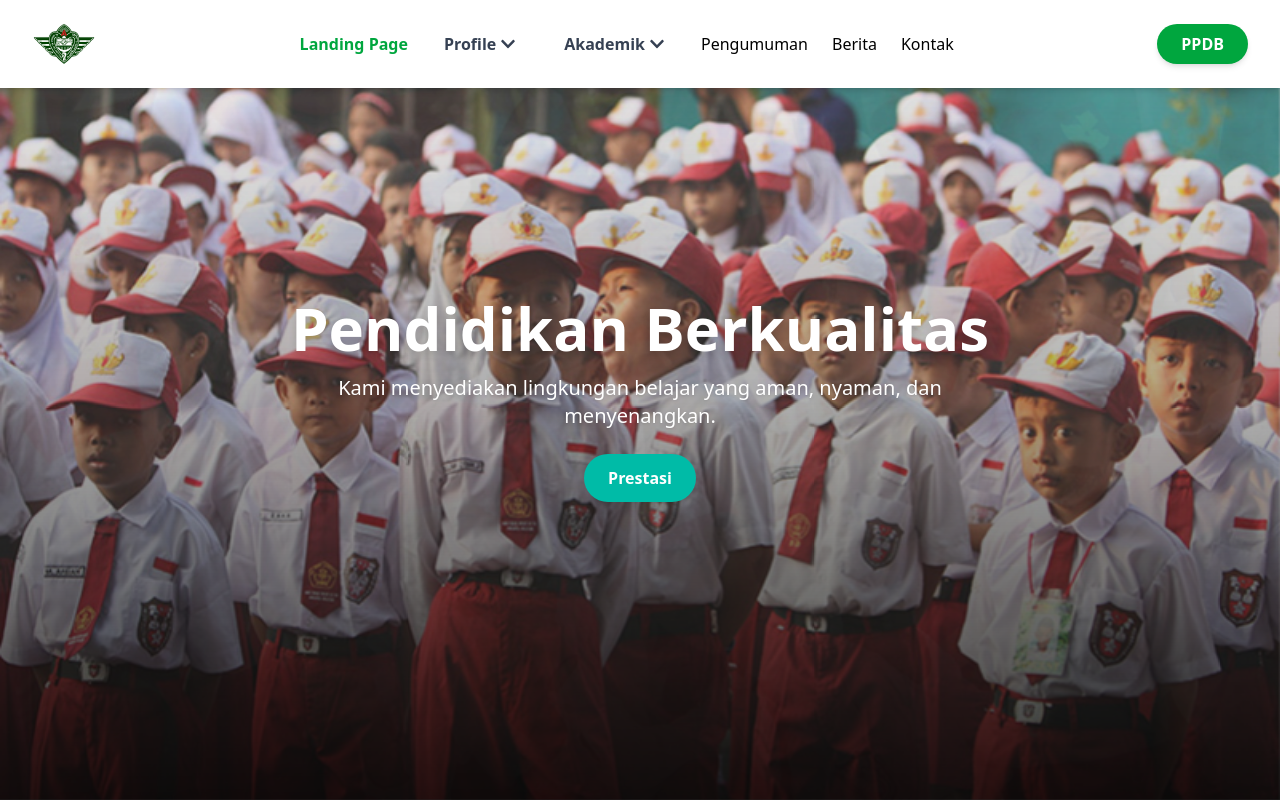
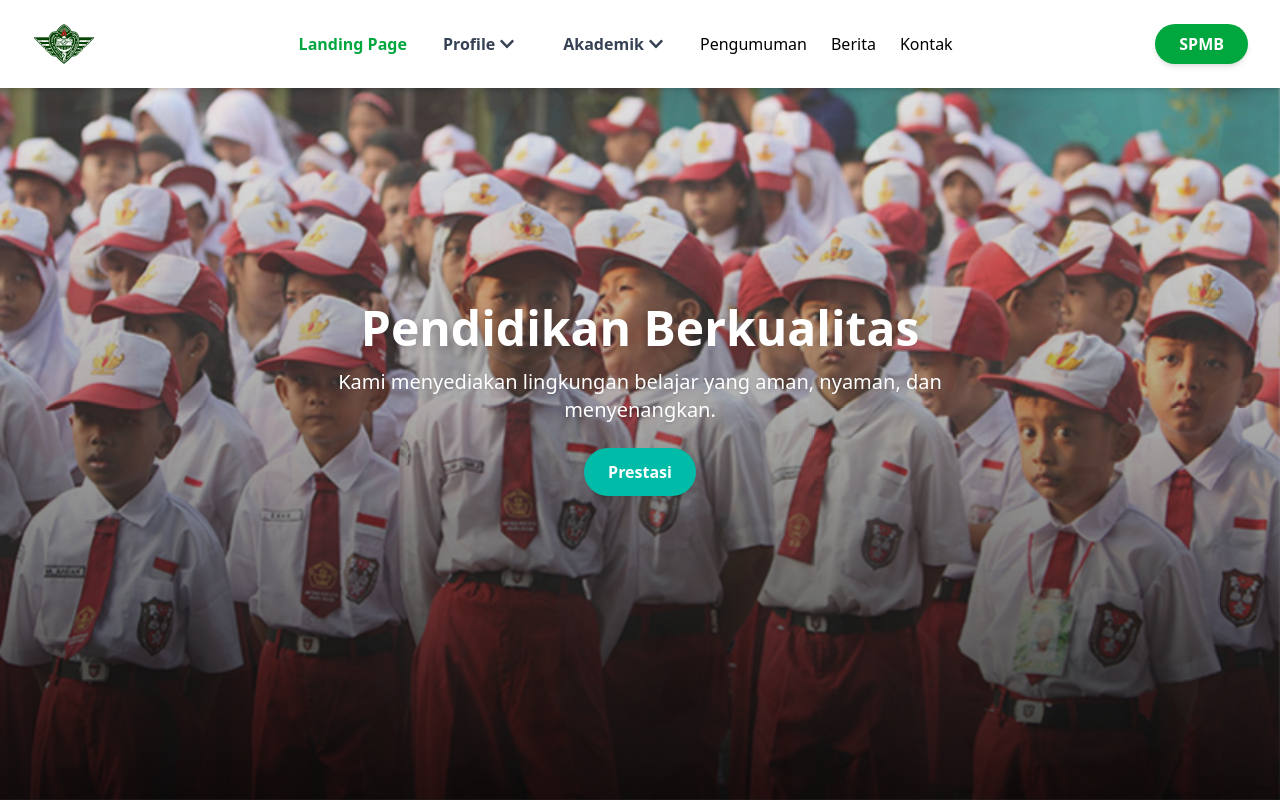
Before and after one commit to moccagod/tk-sd-alirsyad, a React (Vite) app: page / in a window 1280 px wide. Built offline with nearby package versions, Linux system fonts and the light colour scheme; no server answers.

Commit message:
PPDB to SPMB

```diff
--- a/src/App.jsx
+++ b/src/App.jsx
@@ -176,7 +176,7 @@ function AnimatedRoutes() {
           }
         />
         <Route
-          path="/ppdb"
+          path="/spmb"
           element={
             <AnimatedPage>
               <PPDB />
@@ -216,7 +216,7 @@ function AnimatedRoutes() {
           <Route path="account" element={<AccountSettings />} />
 
           {/* PPDB Status */}
-          <Route path="ppdb" element={<PPDBStatus />} />
+          <Route path="spmb" element={<PPDBStatus />} />
         </Route>
       </Routes>
     </AnimatePresence>
--- a/src/admin/components/Sidebar.jsx
+++ b/src/admin/components/Sidebar.jsx
@@ -69,14 +69,14 @@ const Sidebar = () => {
         />
 
         <Link
-          to="/admin/ppdb"
+          to="/admin/spmb"
           className={`block px-4 py-2 mb-3 rounded hover:bg-gray-600 transition ${
             location.pathname === "/admin/ppdb"
               ? "bg-gray-600 font-semibold"
               : ""
           }`}
         >
-          PPDB
+          SPMB
         </Link>
         <Link
           to="/admin/account"
--- a/src/admin/pages/PPDBStatus.jsx
+++ b/src/admin/pages/PPDBStatus.jsx
@@ -89,7 +89,7 @@ const PPDBStatus = () => {
           status ? "bg-green-600 text-white" : "bg-red-600 text-white"
         }`}
       >
-        <h1 className="text-3xl font-extrabold mb-8">Pengaturan Status PPDB</h1>
+        <h1 className="text-3xl font-extrabold mb-8">Pengaturan Status SPMB</h1>
 
         {error && (
           <div className="mb-8 bg-red-100 text-red-700 px-4 py-3 rounded-md">
--- a/src/components/LandingPage/Hero.jsx
+++ b/src/components/LandingPage/Hero.jsx
@@ -4,7 +4,7 @@ import { Link } from "react-router-dom"; // Pakai Link dari HashRouter
 const slides = [
   {
     image: "/images/hero1.jpg",
-    title: "Selamat Datang di SDS Merpati",
+    title: "Selamat Datang di TK - SD Al Irsyad Al Islamiyyah",
     description:
       "Sekolah Dasar terbaik untuk membentuk generasi cerdas dan berakhlak mulia.",
     link: "/ppdb",
@@ -57,7 +57,7 @@ const Hero = () => {
 
       {/* Konten Tengah */}
       <div className="absolute inset-0 z-30 flex flex-col items-center justify-center text-center text-white px-4">
-        <h1 className="text-4xl md:text-6xl font-bold mb-4 drop-shadow-lg">
+        <h1 className="text-3xl lg:text-5xl font-bold mb-4 drop-shadow-lg">
           {slides[current].title}
         </h1>
         <p className="text-lg md:text-xl mb-6 max-w-2xl drop-shadow">
--- a/src/components/Navbar/Navbar.jsx
+++ b/src/components/Navbar/Navbar.jsx
@@ -82,10 +82,10 @@ const Navbar = () => {
 
           {/* PPDB Button */}
           <Link
-            to="/ppdb"
+            to="/spmb"
             className="hidden lg:flex bg-green-600 text-white py-2 px-6 font-bold rounded-full shadow-md hover:bg-green-700 transition-all"
           >
-            PPDB
+            SPMB
           </Link>
 
           {/* Mobile Menu Button */}
--- a/src/components/PPDB/PPDBHeader.jsx
+++ b/src/components/PPDB/PPDBHeader.jsx
@@ -1,11 +1,10 @@
-import React from "react";
 import { motion } from "framer-motion";
 
 const PPDBHeader = () => {
   return (
     <header className="bg-gradient-to-r from-green-50 to-green-100 py-28 px-6 pt-36 text-gray-700 flex flex-col items-center text-center">
       <motion.img
-        src="/images/ppdb.png"
+        src="/images/spmb.png"
         alt="Logo PPDB"
         className="w-52 md:w-72 mb-6"
         initial={{ opacity: 0, scale: 0.8 }}
--- a/src/components/PPDB/PPDBStatus.jsx
+++ b/src/components/PPDB/PPDBStatus.jsx
@@ -52,7 +52,7 @@ const PPDBStatus = () => {
               <path d="M12 2a10 10 0 110 20 10 10 0 010-20zm0 18a8 8 0 100-16 8 8 0 000 16zm-1-11h2v5h-2zm0 6h2v2h-2z" />
             </svg>
           </div>
-          <h2 className="text-4xl font-bold text-green-700">PPDB Dibuka</h2>
+          <h2 className="text-4xl font-bold text-green-700">SPMB Dibuka</h2>
           <p className="text-gray-600 mt-2 text-lg">
             Pendaftaran siswa baru sedang dibuka. Segera daftarkan putra-putri
             Anda!
```
Also changed, not shown: public/images/spmb.png (added).
